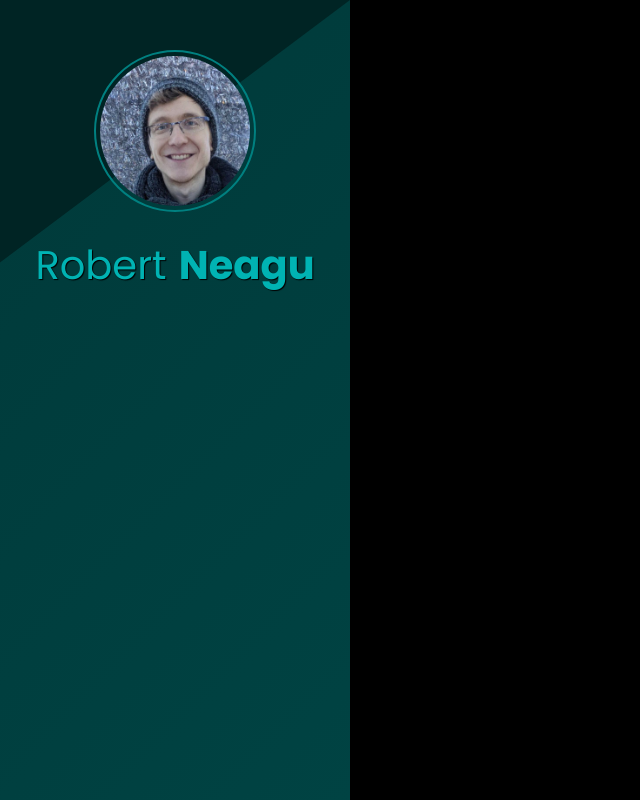
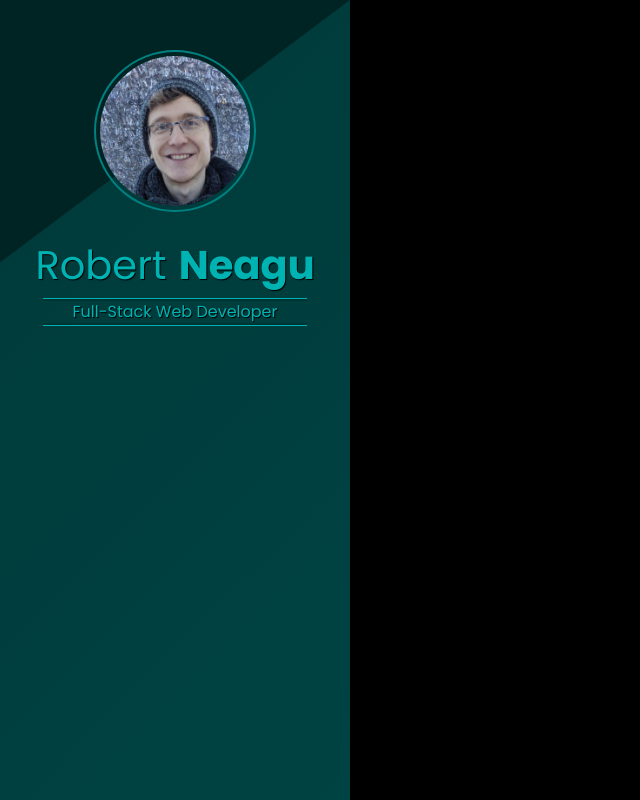
Before and after one commit to rdneagu/my-cv-source, a Vue app: page / in a window 1280 px wide. Shown: the whole page, without its empty margins (0-640 px from the left). Built offline with nearby package versions, Linux system fonts and the light colour scheme; a web font is replaced by a local one.

Commit message:
Add role

```diff
--- a/src/views/Home.vue
+++ b/src/views/Home.vue
@@ -11,6 +11,7 @@
         <span class="name first-name">Robert</span>
         <span class="name last-name">Neagu</span>
       </div>
+      <div class="role">Full-Stack Web Developer</div>
     </aside>
     <section class="content"></section>
   </div>
@@ -76,6 +77,32 @@
         }
       }
     }
+
+    /**
+     * Role
+     */
+    .role {
+      position: relative;
+      margin: 10px 0;
+      padding: 5px 30px;
+      font-size: 1em;
+      &:before, &:after {
+        content: "";
+        position: absolute;
+        left: 0;
+        right: 0;
+        height: 1px;
+        background-color: lighten(teal, 10%);
+      }
+      &:before {
+        top: 0;
+        border-bottom: 2px solid darken(teal, 15%);
+      }
+      &:after {
+        bottom: 0;
+        border-top: 2px solid darken(teal, 15%);
+      }
+    }
   }
 }
 </style>
```
